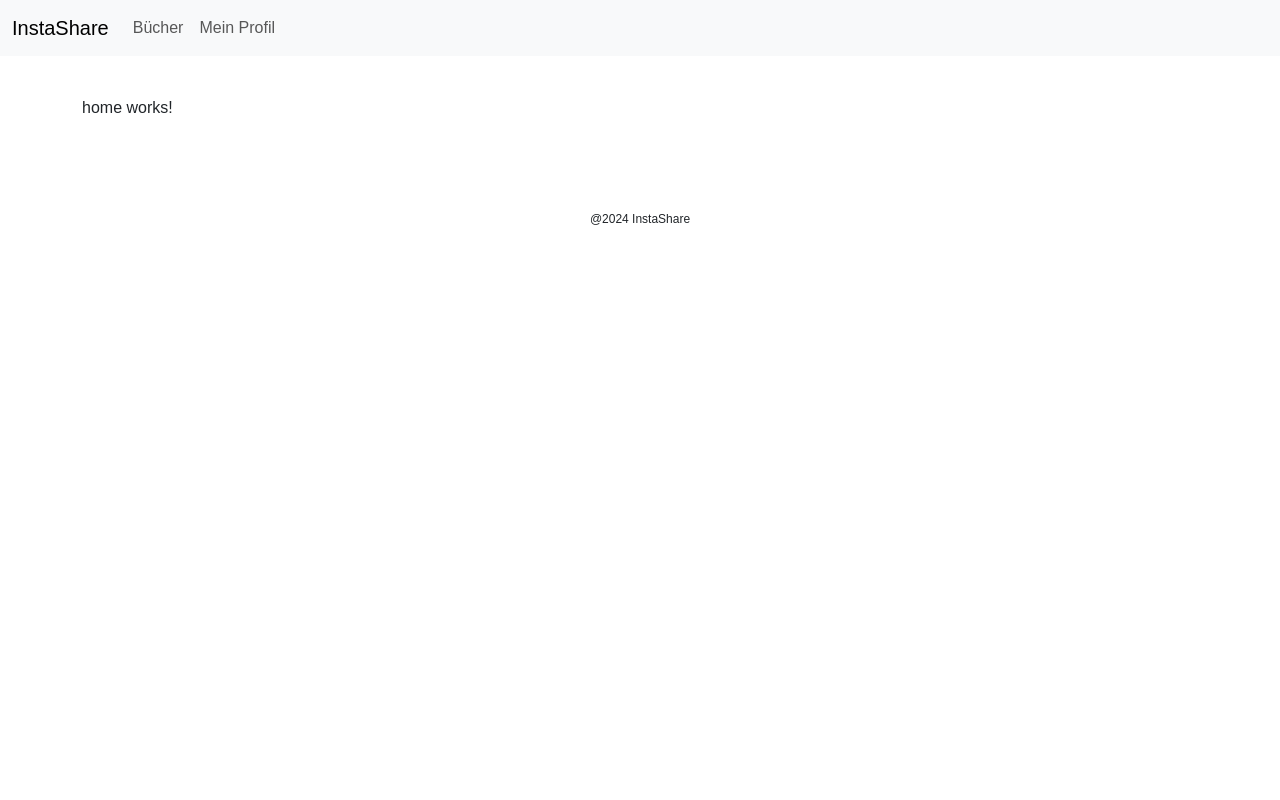
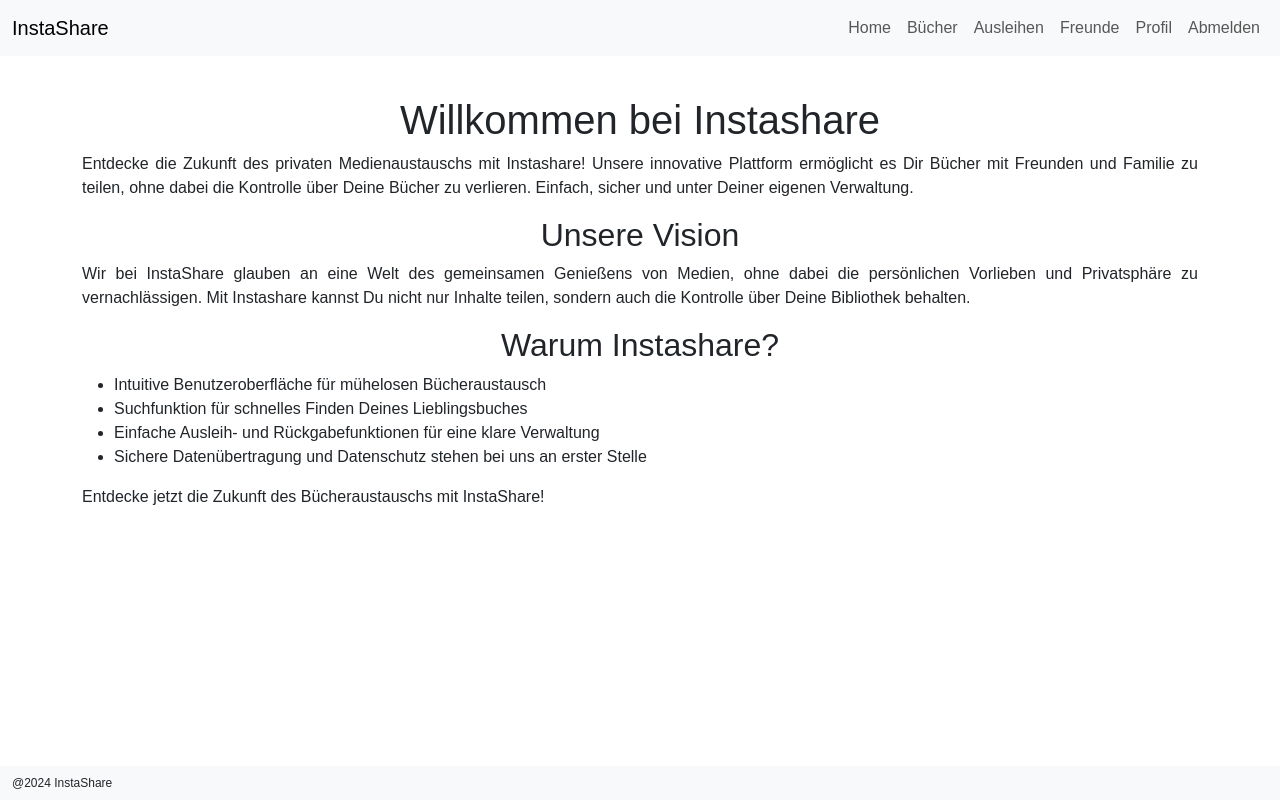
Before and after one commit to Fynia97/Iu_InstaShare_Angular, an Angular app: page / in a window 1280 px wide. Built offline with nearby package versions, Linux system fonts and the light colour scheme.

Commit message:
[Style] Navbar, Footer, Homepage

```diff
--- a/src/app/app.component.html
+++ b/src/app/app.component.html
@@ -5,13 +5,25 @@
         aria-controls="navbarNav" aria-expanded="false" aria-label="Toggle navigation">
         <span class="navbar-toggler-icon"></span>
       </button>
-      <div class="collapse navbar-collapse" id="navbarNav">
+      <div class="collapse navbar-collapse justify-content-end" id="navbarNav">
         <ul class="navbar-nav">
+          <li class="nav-item">
+            <a class="nav-link" routerLink="/">Home</a>
+          </li>
           <li class="nav-item">
             <a class="nav-link" routerLink="buecher">Bücher</a>
           </li>
           <li class="nav-item">
-            <a class="nav-link" routerLink="user/2/anzeigen">Mein Profil</a>
+            <a class="nav-link" routerLink="ausleihen">Ausleihen</a>
+          </li>
+          <li class="nav-item">
+            <a class="nav-link" routerLink="freunde">Freunde</a>
+          </li>
+          <li class="nav-item">
+            <a class="nav-link" routerLink="user/2/anzeigen">Profil</a>
+          </li>
+          <li class="nav-item">
+            <button class="nav-link" type="button">Abmelden</button>
           </li>
         </ul>
       </div>
@@ -25,5 +37,9 @@
   </body>
 
   <footer>
-    @{{currentYear}} InstaShare
+    <nav class="navbar fixed-bottom bg-body-tertiary">
+      <div class="container-fluid">
+        <span>@{{currentYear}} InstaShare</span>
+      </div>
+    </nav>
   </footer>
--- a/src/app/home/home.component.html
+++ b/src/app/home/home.component.html
@@ -1 +1,17 @@
-<p>home works!</p>
+<!--Falls Nutzer nicht eingeloggt-->
+<h1>Willkommen bei Instashare</h1>
+<p>Entdecke die Zukunft des privaten Medienaustauschs mit Instashare! Unsere innovative Plattform ermöglicht es Dir Bücher mit Freunden und Familie zu teilen, ohne dabei die Kontrolle über Deine Bücher zu verlieren. Einfach, sicher und unter Deiner eigenen Verwaltung.
+</p>
+
+<h2>Unsere Vision</h2>
+<p>Wir bei InstaShare glauben an eine Welt des gemeinsamen Genießens von Medien, ohne dabei die persönlichen Vorlieben und Privatsphäre zu vernachlässigen. Mit Instashare kannst Du nicht nur Inhalte teilen, sondern auch die Kontrolle über Deine Bibliothek behalten.
+</p>
+
+<h2>Warum Instashare?</h2>
+    <ul>
+        <li>Intuitive Benutzeroberfläche für mühelosen Bücheraustausch</li>
+        <li>Suchfunktion für schnelles Finden Deines Lieblingsbuches</li>
+        <li>Einfache Ausleih- und Rückgabefunktionen für eine klare Verwaltung</li>
+        <li>Sichere Datenübertragung und Datenschutz stehen bei uns an erster Stelle</li>
+    </ul>
+    <p>Entdecke jetzt die Zukunft des Bücheraustauschs mit InstaShare!</p>
--- a/src/styles.scss
+++ b/src/styles.scss
@@ -1,19 +1,8 @@
 /*Tags*/
 body {
     font-family: Arial, Helvetica, sans-serif;
-}
-
-footer {
-    position: sticky;
-    padding: 10px 10px 0px 10px;
-    bottom: 0;
-    width: 100%;
-    height: 40px;
-    margin-top: 40px;
-    font-size: 12px;
-    text-align: center;
-    margin-top: 1vh;
-    background-color: white;
+    margin: 0;
+    padding: 0;
 }
 
 h1 {
```
